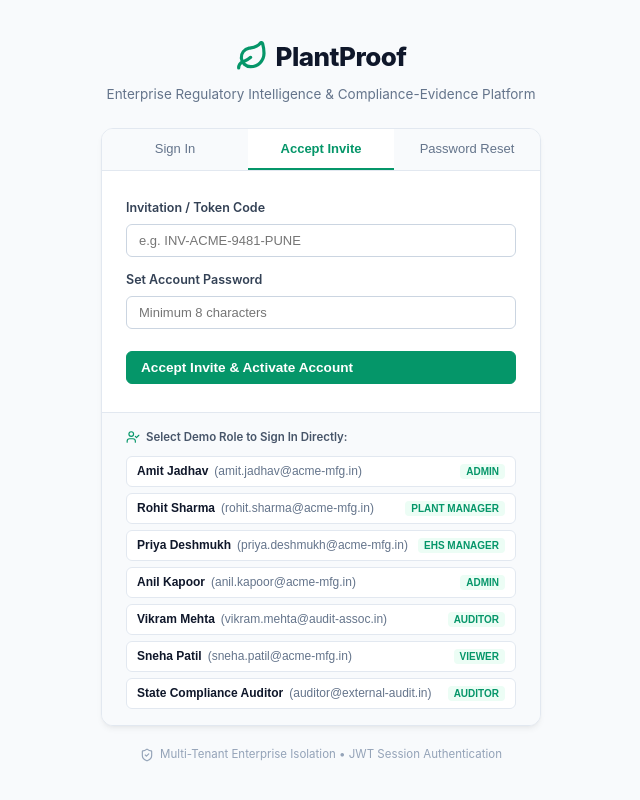
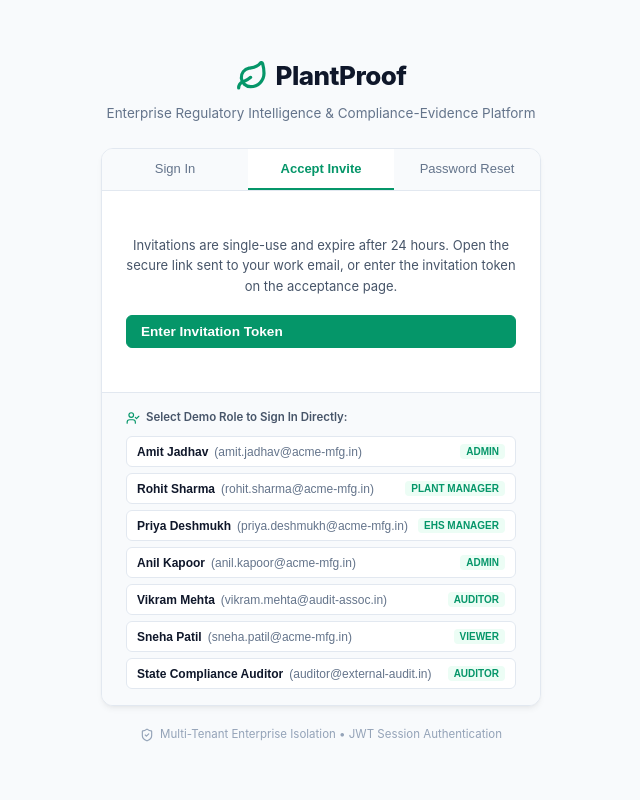
Before and after one commit to khomaneshivam/Compliance_System, a React (Vite) app in the folder frontend/: page /auth/login in a window 1280 px wide. Both pictures are taken after a click on the button "Accept Invite". Shown: the whole page, without its empty margins (319-959 px from the left). Built offline with nearby package versions, Linux system fonts and the light colour scheme.

Commit message:
security: replace fake invite acceptance and gate demo controls to development

```diff
--- a/frontend/src/pages/AuthPage.tsx
+++ b/frontend/src/pages/AuthPage.tsx
@@ -34,7 +34,6 @@ export const AuthPage: React.FC = () => {
   const [mode, setMode] = useState<'signin' | 'invite' | 'reset'>('signin');
   const [showPassword, setShowPassword] = useState<boolean>(false);
   const [authError, setAuthError] = useState<string | null>(null);
-  const [inviteSuccess, setInviteSuccess] = useState<boolean>(false);
   const [resetSuccess, setResetSuccess] = useState<boolean>(false);
 
   const {
@@ -318,77 +317,18 @@ export const AuthPage: React.FC = () => {
           )}
 
           {mode === 'invite' && (
-            <div>
-              {inviteSuccess ? (
             <div style={{ textAlign: 'center', padding: '16px 0' }}>
-                  <CheckCircle2 size={36} color="#059669" style={{ margin: '0 auto 12px' }} />
-                  <h3 style={{ fontSize: '15px', color: '#0f172a', marginBottom: '6px' }}>Invite Token Accepted!</h3>
-                  <p style={{ fontSize: '12.5px', color: '#64748b', marginBottom: '16px' }}>
-                    Your enterprise seat has been provisioned. You can now sign in with your credentials.
+              <p style={{ fontSize: '13px', color: '#475569', lineHeight: 1.6, marginBottom: '18px' }}>
+                Invitations are single-use and expire after 24 hours. Open the secure link sent to your work email, or enter the invitation token on the acceptance page.
               </p>
               <button
-                    onClick={() => {
-                      setMode('signin');
-                      setInviteSuccess(false);
-                    }}
+                type="button"
+                onClick={() => navigate('/accept-invitation')}
                 className="btn btn-primary"
-                    style={{ width: '100%' }}
+                style={{ width: '100%', backgroundColor: '#059669', borderColor: '#059669' }}
               >
-                    Go to Sign In
+                Enter Invitation Token
               </button>
-                </div>
-              ) : (
-                <form
-                  onSubmit={(e) => {
-                    e.preventDefault();
-                    setInviteSuccess(true);
-                  }}
-                >
-                  <div style={{ marginBottom: '14px' }}>
-                    <label style={{ display: 'block', fontSize: '12.5px', fontWeight: 600, color: '#334155', marginBottom: '6px' }}>
-                      Invitation / Token Code
-                    </label>
-                    <input
-                      type="text"
-                      placeholder="e.g. INV-ACME-9481-PUNE"
-                      required
-                      style={{
-                        width: '100%',
-                        padding: '8px 12px',
-                        borderRadius: '6px',
-                        border: '1px solid #cbd5e1',
-                        fontSize: '13px',
-                        boxSizing: 'border-box',
-                      }}
-                    />
-                  </div>
-                  <div style={{ marginBottom: '14px' }}>
-                    <label style={{ display: 'block', fontSize: '12.5px', fontWeight: 600, color: '#334155', marginBottom: '6px' }}>
-                      Set Account Password
-                    </label>
-                    <input
-                      type="password"
-                      placeholder="Minimum 8 characters"
-                      required
-                      style={{
-                        width: '100%',
-                        padding: '8px 12px',
-                        borderRadius: '6px',
-                        border: '1px solid #cbd5e1',
-                        fontSize: '13px',
-                        boxSizing: 'border-box',
-                      }}
-                    />
-                  </div>
-                  <button
-                    type="submit"
-                    className="btn btn-primary"
-                    style={{ width: '100%', marginTop: '8px', backgroundColor: '#059669', borderColor: '#059669' }}
-                  >
-                    Accept Invite & Activate Account
-                  </button>
-                </form>
-              )}
             </div>
           )}
 
@@ -450,6 +390,8 @@ export const AuthPage: React.FC = () => {
           )}
         </div>
 
+        {import.meta.env.DEV && (
+          <>
           {/* Demo Fast-Switch Section */}
           <div
             style={{
@@ -503,6 +445,8 @@ export const AuthPage: React.FC = () => {
               ))}
             </div>
           </div>
+          </>
+        )}
       </div>
 
       {/* Security & Regulatory Note */}
```
Lines whose indentation alone changed are shown as unchanged.
